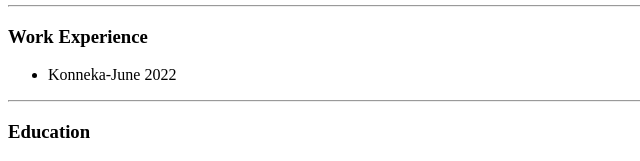
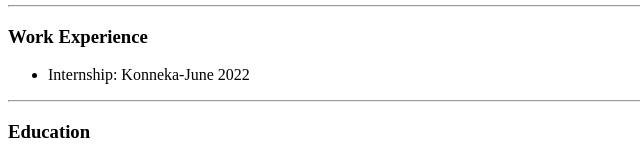
Before and after one commit to Erkin-Aydin/cv, a plain HTML site: page index.html in a window 1280 px wide. Shown: the part 455-616 px from the top of the page, 0-640 px from the left. Drawn offline with Linux system fonts and the light colour scheme.

Commit message:
A small change for Work Experience

```diff
--- a/index.html
+++ b/index.html
@@ -22,7 +22,7 @@
         <hr>
         <h3>Work Experience</h3>
         <ul>
-            <li>Konneka-June 2022</li>
+            <li>Internship: Konneka-June 2022</li>
         </ul>
         <hr>
         <h3>Education</h3>
```
